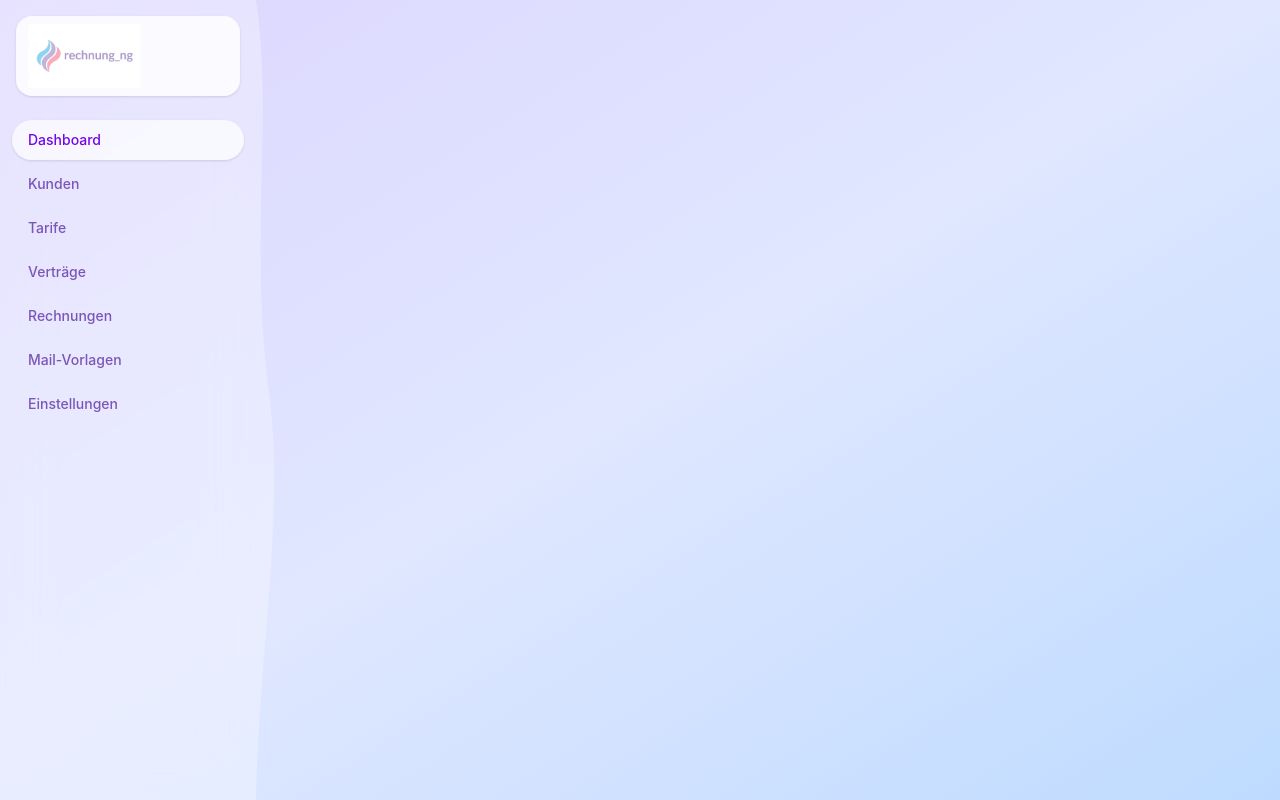
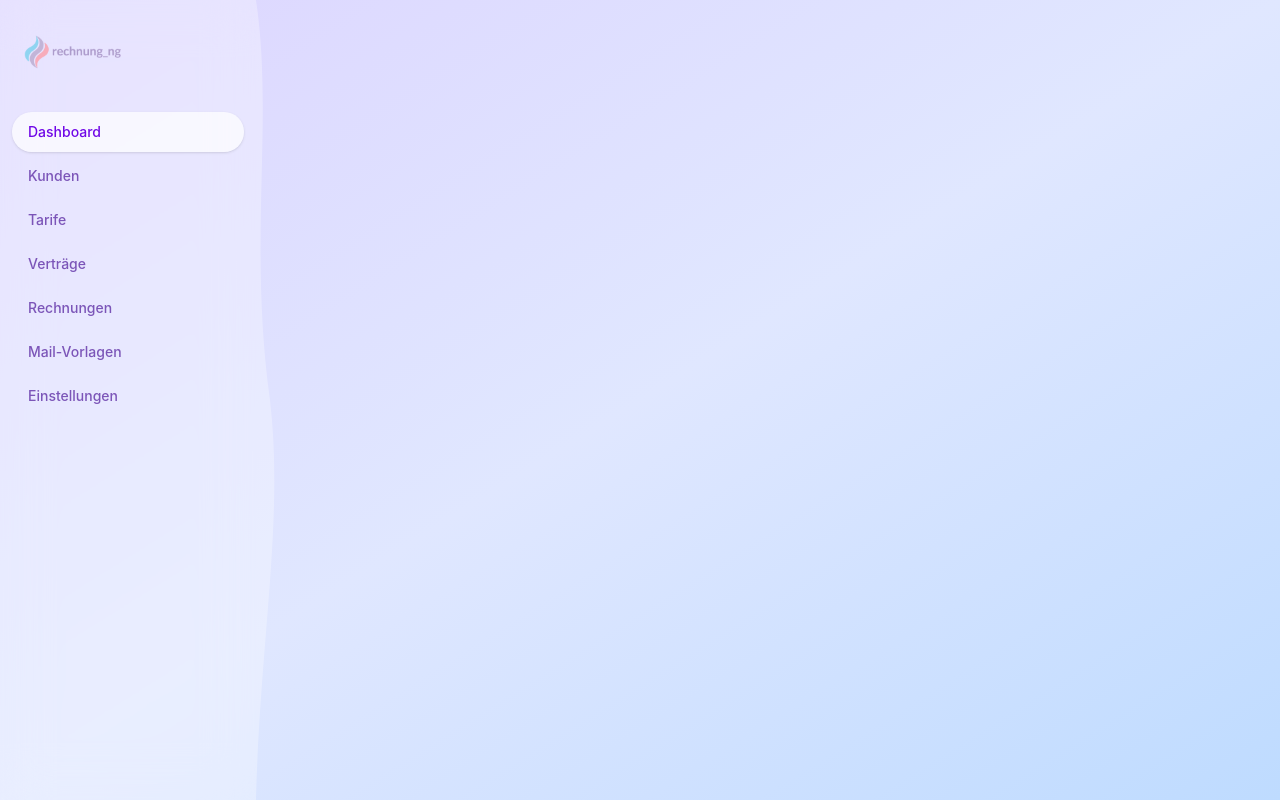
Before and after one commit to exportimport/rechnung_ng, a React (Vite) app in the folder frontend/: page / in a window 1280 px wide. Built offline with nearby package versions, Linux system fonts and the light colour scheme; no server answers.

Commit message:
feat: use SVG logo with transparent background

```diff
--- a/frontend/src/components/Layout.tsx
+++ b/frontend/src/components/Layout.tsx
@@ -1,6 +1,6 @@
 import { NavLink, Outlet } from "react-router-dom";
 import { useQuery } from "@tanstack/react-query";
-import logo from "../assets/logo.png";
+import logo from "../assets/logo.svg";
 import { settingsApi } from "../api/settings";
 
 const navItems = [
@@ -19,10 +19,8 @@ export default function Layout() {
   return (
     <div className="flex min-h-screen bg-gradient-to-br from-violet-200 via-indigo-100 to-blue-200">
       <aside className="relative w-64 shrink-0 bg-white/30 backdrop-blur-xl flex flex-col">
-        <div className="px-4 py-4 space-y-2">
-          <div className="bg-white/80 rounded-2xl px-3 py-2 shadow-sm">
-            <img src={logo} alt="rechnung_ng" className="h-16 w-auto" />
-          </div>
+        <div className="px-4 py-5 space-y-2">
+          <img src={logo} alt="rechnung_ng" className="h-16 w-auto" />
           {settings?.company.name && (
             <p className="text-xs font-medium text-violet-700/80 text-center truncate px-1">
               {settings.company.name}
```
Also changed, not shown: frontend/src/assets/logo.svg (added).
